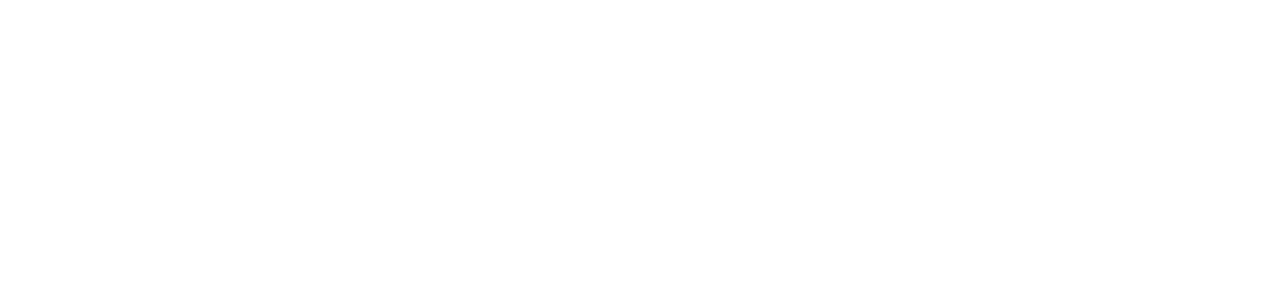
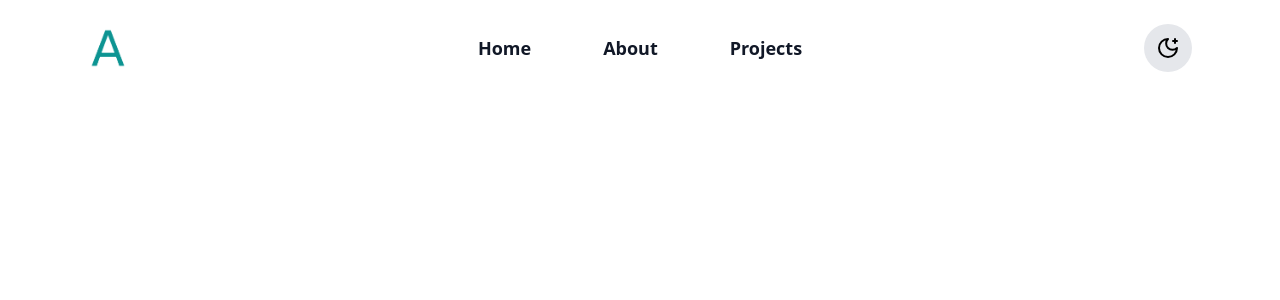
Before and after one commit to awimpenny/myPortfolio, a Next.js app: page / in a window 1280 px wide. Shown: the top 300 px of the page. Built offline with nearby package versions, Linux system fonts and the light colour scheme.

Commit message:
upd: (implemented themes and navbar)

```diff
--- a/app/globals.css
+++ b/app/globals.css
@@ -3,3 +3,7 @@
 @tailwind base;
 @tailwind components;
 @tailwind utilities;
+
+.general-ring-state {
+    @apply transition duration-500 ease-in-out hover:ring-4 dark:ring-white ring-black;
+}
--- a/app/layout.tsx
+++ b/app/layout.tsx
@@ -1,21 +1,19 @@
 /** @format */
 
-import type { Metadata } from 'next';
-import { GeistSans } from 'geist/font/sans';
+'use client';
+import '@/app/globals.css';
 import { ThemeProvider } from 'next-themes';
-import './globals.css';
-
-export const metadata: Metadata = {
-    title: 'Adam Wimpenny Portfolio',
-    description: 'My Personal Portfolio',
-};
+import NavBar from '@/components/navBar';
 
 export default function RootLayout({ children }: { children: React.ReactNode }) {
     return (
-        <ThemeProvider attribute='class'>
-            <html lang='en'>
-                <body className={GeistSans.className}>{children}</body>
-            </html>
-        </ThemeProvider>
+        <html lang='en'>
+            <body className='bg-white dark:bg-[#111827] min-h-screen overflow-hidden'>
+                <ThemeProvider enableSystem={true} attribute='class'>
+                    <NavBar />
+                    {children}
+                </ThemeProvider>
+            </body>
+        </html>
     );
 }
--- /dev/null
+++ b/components/navBar.tsx
@@ -0,0 +1,71 @@
+/** @format */
+'use client';
+
+import Image from 'next/image';
+import { usePathname } from 'next/navigation';
+import { LuSun, LuMoonStar } from 'react-icons/lu';
+import { useTheme } from 'next-themes';
+
+interface Ipages {
+    label: string;
+    link: string;
+}
+
+const NavBar = () => {
+    const { systemTheme, theme, setTheme } = useTheme();
+    const currentTheme = theme === 'system' ? systemTheme : theme;
+
+    const pages: Ipages[] = [
+        { label: 'Home', link: '/' },
+        { label: 'About', link: '/about' },
+        { label: 'Projects', link: '/projects' },
+    ];
+
+    return (
+        <div className='flex items-center justify-between max-w-6xl px-4 py-6 mx-auto sm:px-6 md:space-x-10'>
+            <div className='flex justify-start lg:w-0 lg:flex-1'>
+                <span className='relative w-10 h-10 justify-center'>
+                    <Image src={'/small_pfp.png'} alt='Profile Picture' fill objectFit='contain' />
+                </span>
+            </div>
+            <nav className='hidden space-x-6 text-lg md:flex'>
+                {pages.map((v) => {
+                    return <NavLink data={v} />;
+                })}
+            </nav>
+            <div className='items-center justify-end hidden md:flex md:flex-1 lg:w-0'>
+                <button
+                    onClick={() => setTheme(currentTheme === 'light' ? 'dark' : 'light')}
+                    aria-label='Toggle Dark Mode'
+                    type='button'
+                    className='flex items-center justify-center w-12 h-12 bg-gray-200 rounded-full dark:bg-[#1e293b] text-2xl general-ring-state '
+                >
+                    <LuSun className='hidden dark:block' />
+                    <LuMoonStar className='dark:hidden' />
+                </button>
+            </div>
+        </div>
+    );
+};
+
+const NavLink = (props: {
+    data: {
+        link: string;
+        label: string;
+    };
+}) => {
+    const path: string = usePathname();
+
+    return (
+        <a
+            className="font-bold text-gray-900 dark:text-gray-200 'hidden md:inline-block p-1 sm:px-6 sm:py-2 rounded-full hover:text-teal-500 transition-all"
+            href={props.data.link}
+        >
+            <span className={`py-1 border-b-2 border-transparent ${path === props.data.link && 'border-teal-500'} `}>
+                {props.data.label}
+            </span>
+        </a>
+    );
+};
+
+export default NavBar;
--- a/next.config.js
+++ b/next.config.js
@@ -3,8 +3,6 @@
  * @type {import('next').NextConfig}
  */
 
-const nextConfig = {
-    darkMode: 'class',
-};
+const nextConfig = {};
 
 module.exports = nextConfig;
--- a/package.json
+++ b/package.json
@@ -13,7 +13,8 @@
     "next": "14.0.4",
     "next-themes": "^0.2.1",
     "react": "^18",
-    "react-dom": "^18"
+    "react-dom": "^18",
+    "react-icons": "^4.12.0"
   },
   "devDependencies": {
     "@types/node": "^20",
--- a/tailwind.config.ts
+++ b/tailwind.config.ts
@@ -1,4 +1,6 @@
-import type { Config } from 'tailwindcss'
+/** @format */
+
+import type { Config } from 'tailwindcss';
 
 const config: Config = {
     content: [
@@ -6,15 +8,15 @@
         './components/**/*.{js,ts,jsx,tsx,mdx}',
         './app/**/*.{js,ts,jsx,tsx,mdx}',
     ],
+    darkMode: 'class',
     theme: {
         extend: {
             backgroundImage: {
                 'gradient-radial': 'radial-gradient(var(--tw-gradient-stops))',
-        'gradient-conic':
-          'conic-gradient(from 180deg at 50% 50%, var(--tw-gradient-stops))',
+                'gradient-conic': 'conic-gradient(from 180deg at 50% 50%, var(--tw-gradient-stops))',
             },
         },
     },
     plugins: [],
-}
-export default config
+};
+export default config;
```
Also changed, not shown: public/small_pfp.png (added), 1 other file (tests, documents, lock files or other folders). Lines whose indentation alone changed are shown as unchanged.
